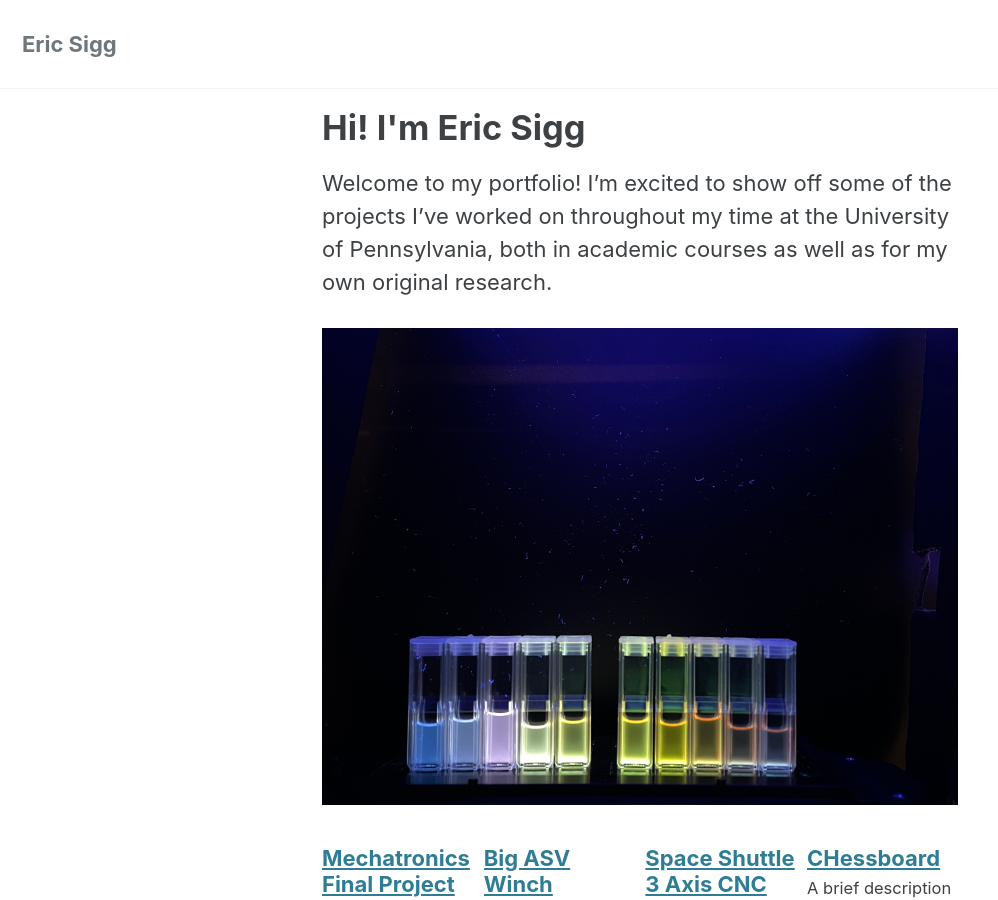
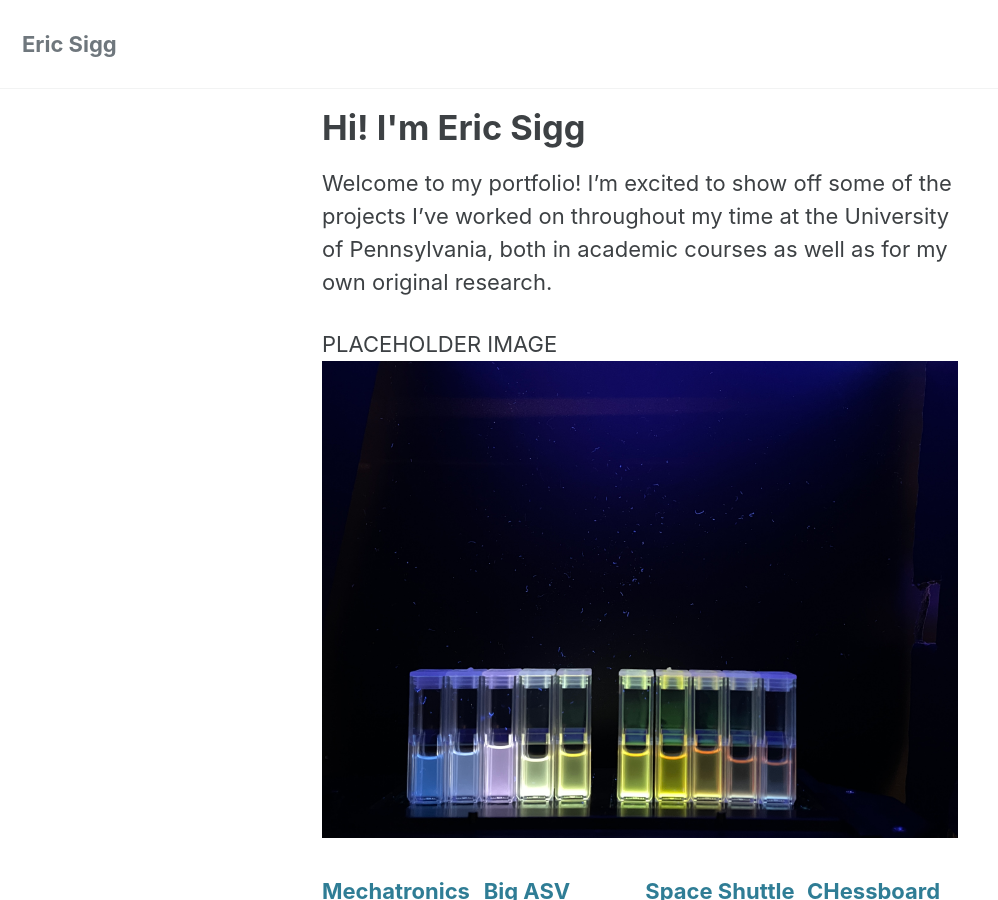
Before and after one commit to ericsigg1/ericsigg.github.io, a Jekyll site: the page built from _pages/index.md, in a window 1280 px wide and 900 px high. Shown: the whole window, without its empty margins (0-998 px from the left). Built offline with Jekyll 4.4.1, drawn with Linux system fonts in a browser that asks for light colours; cached includes are drawn as plain includes; the list of posts is cut into pages by our own code.

Commit message:
formatting

```diff
--- a/_pages/index.md
+++ b/_pages/index.md
@@ -9,4 +9,5 @@ permalink: /
 
 Welcome to my portfolio! I'm excited to show off some of the projects I've worked on throughout my time at the University of Pennsylvania, both in academic courses as well as for my own original research.
 
+PLACEHOLDER IMAGE
 ![My Image](/assets/images/IMG_5727.JPG)
```
Also changed, not shown: _portfolio/510Final.md (+0 -2 lines).
